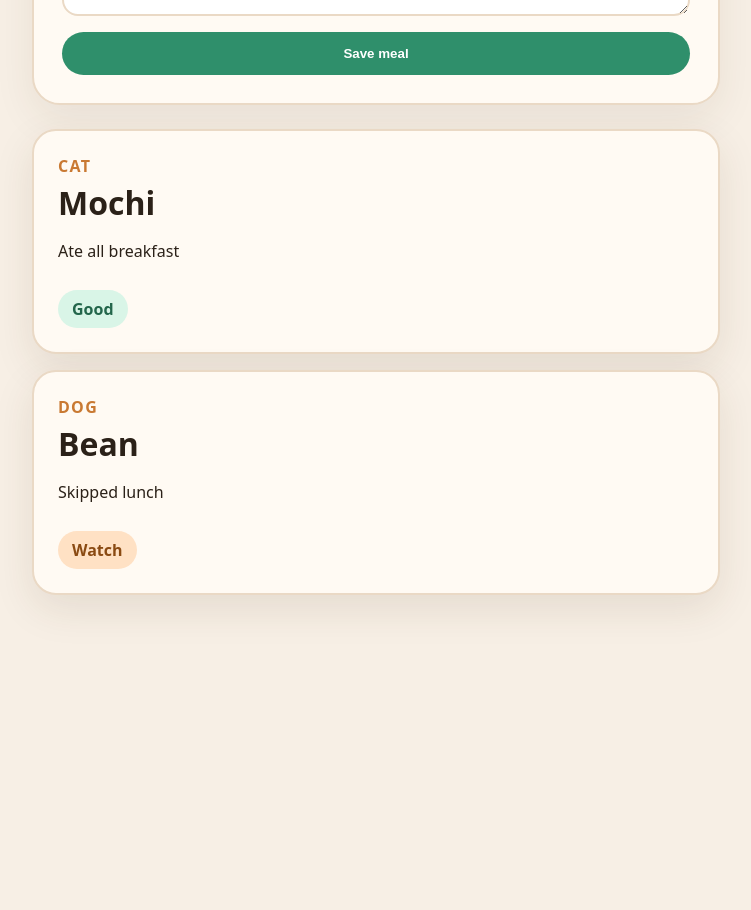
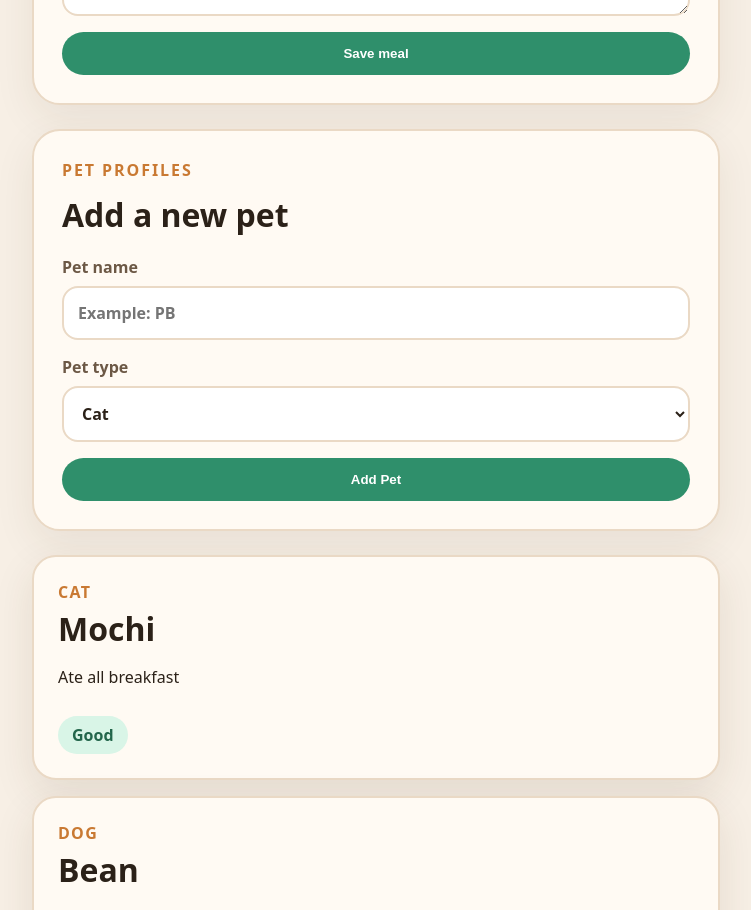
Before and after one commit to rtocastro/tummy-tracker, a React (Vite) app: page / in a window 1280 px wide. Shown: the part 1395-2305 px from the top of the page, without its empty margins (82-833 px from the left). Before the commit the page ends 2070 px from the top, so only its background shows below. Built offline with nearby package versions, Linux system fonts and the light colour scheme.

Commit message:
created form to add a new pet

```diff
--- a/src/App.jsx
+++ b/src/App.jsx
@@ -7,6 +7,7 @@ import PetCard from "./components/PetCard";
 import StatsBar from "./components/StatsBar";
 import MealForm from "./components/MealForm";
 import ActivityFeed from "./components/ActivityFeed";
+import AddPetForm from "./components/AddPetForm";
 
 import { pets as startingPets } from "./data/pets";
 
@@ -78,6 +79,13 @@ useEffect(() => {
   localStorage.removeItem("tummyTrackerPets");
 }
 
+function handleAddPet(newPet) {
+  setPets((currentPets) => [
+    ...currentPets,
+    newPet,
+  ]);
+}
+
   function getSavedData(key, fallbackData) {
   const savedData = localStorage.getItem(key);
 
@@ -101,6 +109,8 @@ useEffect(() => {
 
             <MealForm onAddEntry={handleAddEntry} />
 
+            <AddPetForm onAddPet={handleAddPet} />
+
             <section className="pet-grid">
               {pets.map((pet) => (
                 <PetCard key={pet.id} pet={pet} />
--- /dev/null
+++ b/src/components/AddPetForm.jsx
@@ -0,0 +1,75 @@
+import { useState } from "react";
+
+function AddPetForm({ onAddPet }) {
+  const [petName, setPetName] = useState("");
+  const [petType, setPetType] = useState("Cat");
+
+  function handleSubmit(event) {
+    event.preventDefault();
+
+    if (!petName.trim()) {
+      return;
+    }
+
+    const newPet = {
+      id: Date.now(),
+      name: petName,
+      type: petType,
+      status: "No meals logged yet",
+      appetite: "Good",
+    };
+
+    onAddPet(newPet);
+
+    setPetName("");
+    setPetType("Cat");
+  }
+
+  return (
+    <section className="meal-form-card">
+      <div>
+        <p className="eyebrow">Pet Profiles</p>
+        <h2>Add a new pet</h2>
+      </div>
+
+      <form className="meal-form" onSubmit={handleSubmit}>
+
+        <label>
+          Pet name
+
+          <input
+            type="text"
+            value={petName}
+            onChange={(event) =>
+              setPetName(event.target.value)
+            }
+            placeholder="Example: PB"
+          />
+        </label>
+
+        <label>
+          Pet type
+
+          <select
+            value={petType}
+            onChange={(event) =>
+              setPetType(event.target.value)
+            }
+          >
+            <option>Cat</option>
+            <option>Dog</option>
+            <option>Rabbit</option>
+            <option>Bird</option>
+          </select>
+        </label>
+
+        <button type="submit">
+          Add Pet
+        </button>
+
+      </form>
+    </section>
+  );
+}
+
+export default AddPetForm;
--- a/src/index.css
+++ b/src/index.css
@@ -365,6 +365,22 @@ button:hover {
   color: #2b2118;
 }
 
+.meal-form input {
+  width: 100%;
+
+  border: 2px solid #ead9c5;
+
+  border-radius: 16px;
+
+  padding: 14px;
+
+  font: inherit;
+
+  background: white;
+
+  color: #2b2118;
+}
+
 @media (max-width: 900px) {
 
   .dashboard-layout {
```
